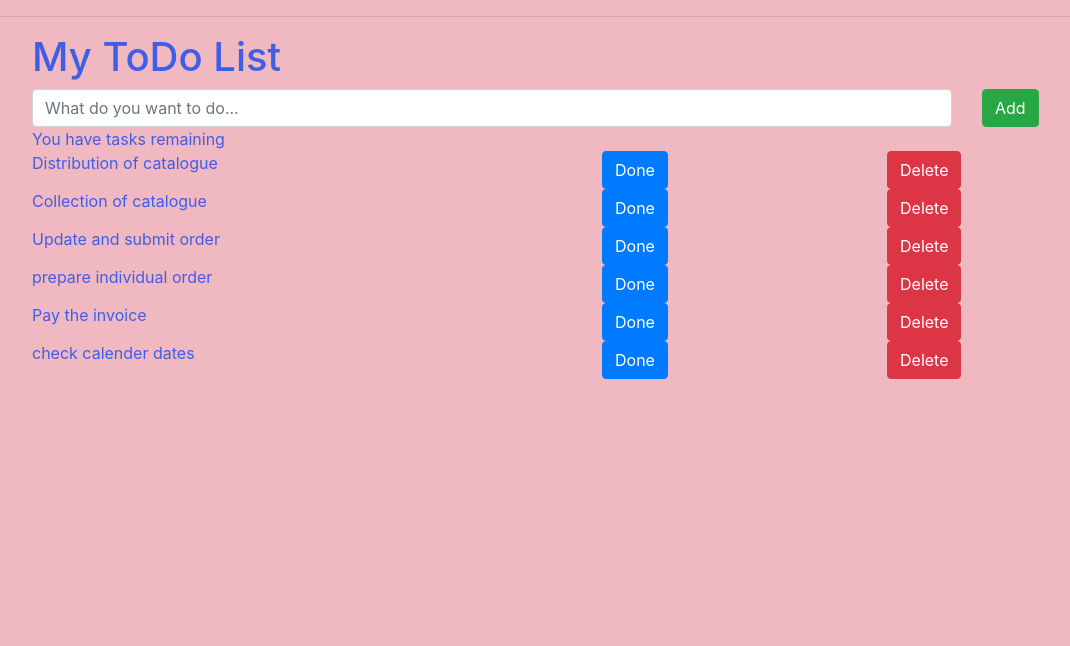
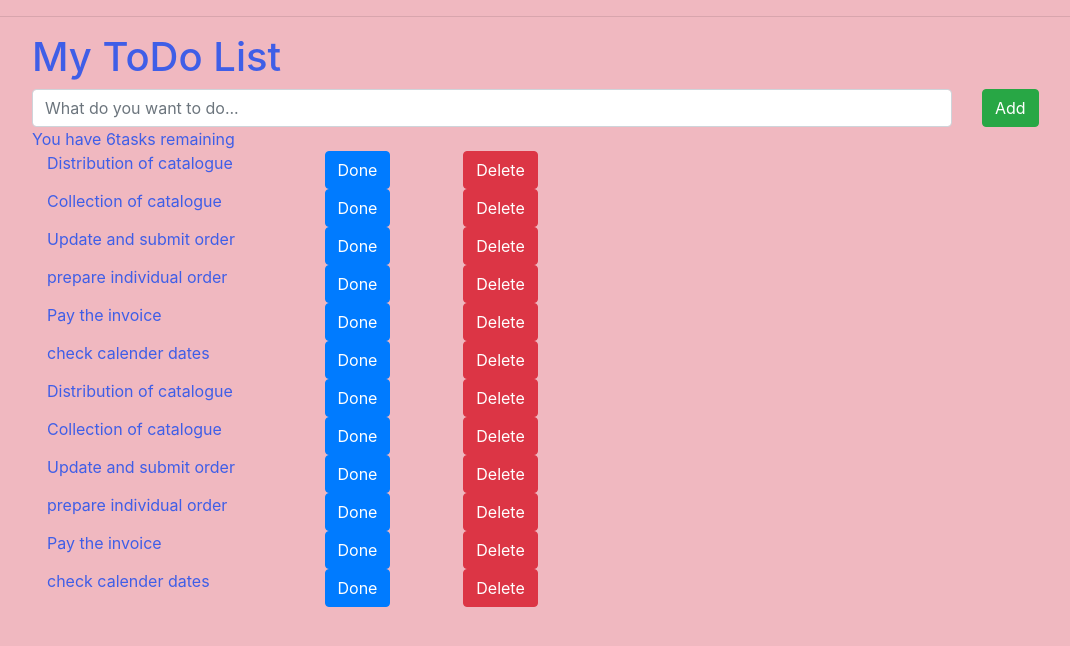
Before and after one commit to shahla24/to-do_app_frontend, a React (Create React App) app: page / in a window 1280 px wide. Shown: the top 646 px of the page, without its empty margins (53-1123 px from the left). Built offline with nearby package versions, Linux system fonts and the light colour scheme.

Commit message:
some code added

```diff
--- a/src/App.js
+++ b/src/App.js
@@ -23,6 +23,7 @@ class App extends React.Component {
   }
   addTaskToList = (task) => {
     let tasks = this.state.tasks;
+
     tasks.push(task);
     this.setState({ tasks: tasks });
 }
@@ -30,23 +31,62 @@ class App extends React.Component {
 
     let tasks = this.state.tasks;
 
-    let filteredTasks = tasks.filter(function (task) {
+    let filteredTasks= tasks.filter(function (task) {
       return task.id !== taskId;
-
        });
     this.setState({ tasks: filteredTasks });
+  }
+// completeTask = (taskId) => {
+  //   // This is where you need to do the logic
+  //   // for marking the task as completed
 
+  //   let tasks = this.state.tasks;
+  //   let completeTasks = tasks.filter(function (task) {
+  //     return task.id === taskId;
+  //   });
+  //   this.setState({tasks: completeTasks});
+  // }
+completeTask = (taskId) => {
+const completeTask = this.state.tasks.map(task => {
+  if(task.id === taskId) {
+    task.completed = true
+  }
+  return task;
+});
+this.setState({tasks: completeTask})
 }
 render() {
+const completedTasks = this.state.tasks.filter(task => {
+  return task.completed;
+});
+// const incompleteTasks = this.state.tasks.filter(task => {
+//   return !task.completed;
+// });
+
   return (
       <div className="container">
         <Header />
         <AddTask newTask={this.addTaskToList} />
         <TaskCounter count={this.state.tasks.length} />
-        <TaskList tasks={this.state.tasks} deleteTaskFunc={this.deleteTask} id={this.Id} />
+
+         <div className="col-12 col-md-6 id=completeTaskContainer">
+ {completedTasks.map(task => {
+ return <TaskList tasks={this.state.tasks} completeTaskFunc={this.completeTask} key={task.id} deleteTaskFunc={this.deleteTask} id={task.id} />
+ }
+
+
+ )}
+
+
+ {/* //<div className="col-12 col-md-6 id=incompleteTaskContainer">
+//  {incompleteTasks.map(task => { */}
+   {/* return <TaskList tasks={this.state.tasks} completeTaskFunc={this.completeTask} key={task.id} deleteTaskFunc={this.deleteTask} id={task.id} />
+//  } */}
+
 </div>
-
-    );
+</div>
+//}
+  )
 }
 }
 export default App;
--- a/src/components/Task.js
+++ b/src/components/Task.js
@@ -6,9 +6,11 @@ class Task extends React.Component {
     deleteTask = () => {
         this.props.deleteTaskFunc(this.props.task.id);
     }
-    completedTask = () => {
-        this.props.completedTask(this.props.task.id)
+
+    completeTask = () => {
+        this.props.completeTaskFunc(this.props.task.id)
     }
+
     render() {
         const completed = this.props.task.completed;
         return (
@@ -28,7 +30,7 @@ class Task extends React.Component {
                 }
                 <div className="col-6 col-md-3">
 
-                    <button type="button" className="btn btn-primary" onClick={this.addTask}>
+                    <button type="button" className="btn btn-primary" onClick={this.completeTask}>
                         Done
                             </button>
                 </div>
--- a/src/components/TaskCounter.js
+++ b/src/components/TaskCounter.js
@@ -6,7 +6,7 @@ class TaskCounter extends React.Component {
     return (
       <div className="row d-none d-md-block">
         <div className="col">
-          You have tasks remaining
+          You have {this.props.count}tasks remaining
             </div>
       </div>
     );
--- a/src/components/TaskList.js
+++ b/src/components/TaskList.js
@@ -7,7 +7,7 @@ class TaskList extends React.Component {
      <div>
        {this.props.tasks.map((task, index) => {
 
-          return <Task deleteTaskFunc={this.props.deleteTaskFunc} task={task} key={index} />;
+          return <Task deleteTaskFunc={this.props.deleteTaskFunc} completeTaskFunc={this.props.completeTaskFunc} task={task} key={index} />;
 
        })
        }
```
Lines whose indentation alone changed are shown as unchanged.
